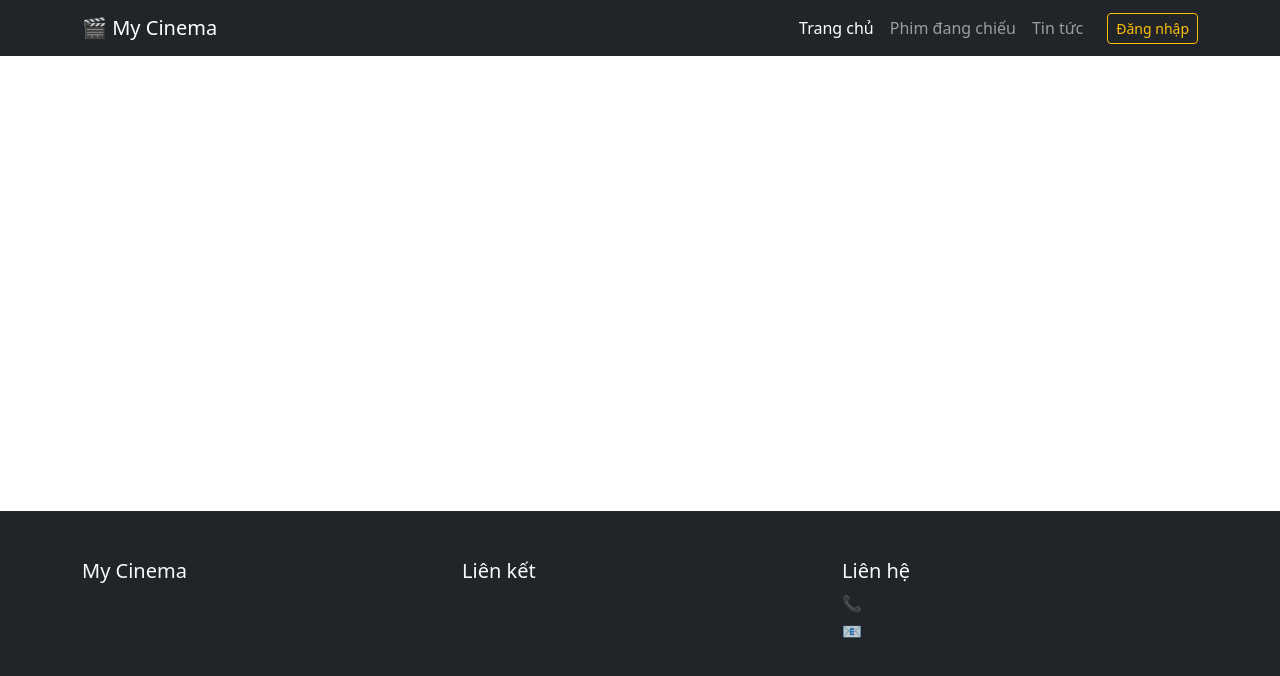
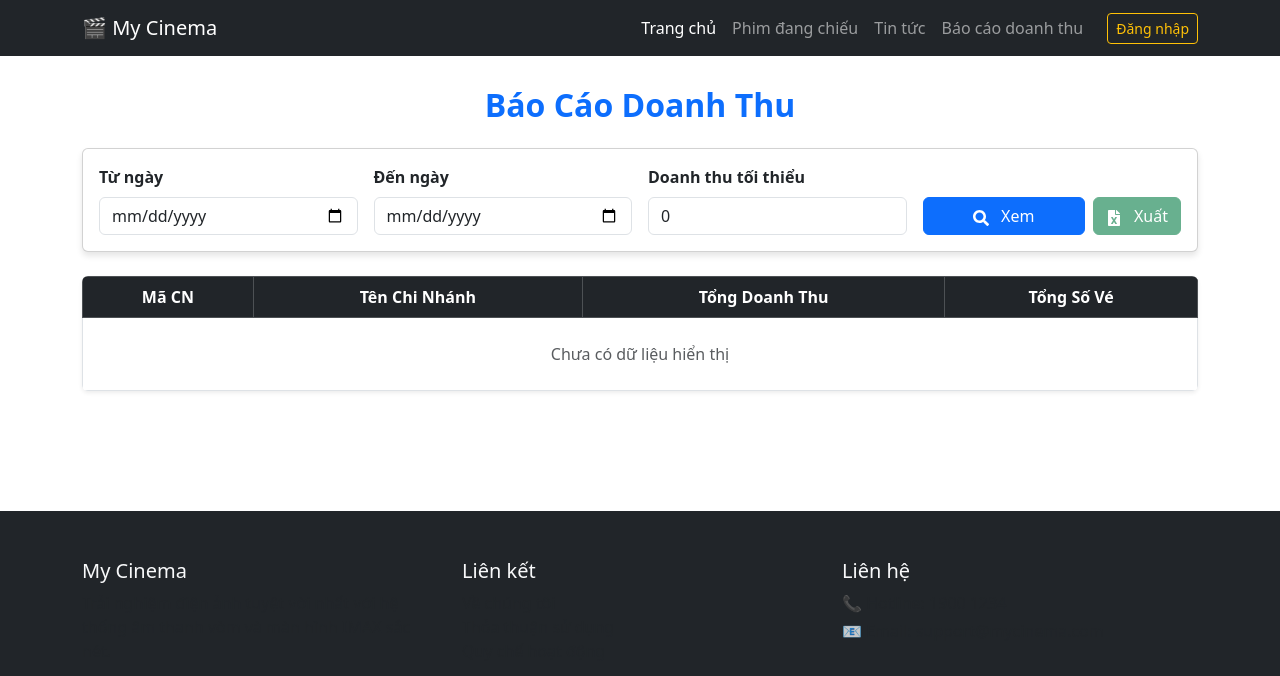
Before and after one commit to DinhTri23/database-251-cinema-be, a React (Create React App) app: page /revenue-report in a window 1280 px wide. Shown: the top 676 px of the page. Built offline with nearby package versions, Linux system fonts and the light colour scheme.

Commit message:
Revenue task 3.2

```diff
--- a/src/components/Header.js
+++ b/src/components/Header.js
@@ -36,6 +36,9 @@ const Header = () => {
               <li className="nav-item">
                 <Link className="nav-link" to="/news">Tin tức</Link>
               </li>
+              <li className="nav-item">
+                <Link className="nav-link" to="/revenue-report">Báo cáo doanh thu</Link>
+              </li>
             </ul>
 
             {/* Nút Đăng nhập/Đăng ký */}
--- /dev/null
+++ b/src/pages/Home/RevenueReport/RevenueReport.js
@@ -0,0 +1,134 @@
+import React, { useState } from 'react';
+import { FaSearch, FaFileExcel, FaSpinner } from 'react-icons/fa';
+// Import Service đã tách ra (Bước 2)
+import { getBranchIncome } from '../../../services/reportService';
+// Import SCSS Module
+import styles from './RevenueReport.module.scss';
+
+const RevenueReport = () => {
+  const [filters, setFilters] = useState({
+    fromDate: '',
+    toDate: '',
+    minRevenue: 0
+  });
+  const [reportData, setReportData] = useState([]);
+  const [loading, setLoading] = useState(false);
+  const [error, setError] = useState(null);
+
+  const handleChange = (e) => {
+    setFilters({ ...filters, [e.target.name]: e.target.value });
+  };
+
+  const handleSearch = async (e) => {
+    e.preventDefault();
+    setLoading(true);
+    setError(null);
+
+    try {
+      // Gọi qua service thay vì axios trực tiếp
+      const data = await getBranchIncome(filters.fromDate, filters.toDate, filters.minRevenue);
+      setReportData(data);
+    } catch (err) {
+      console.error(err);
+      setError("Lỗi kết nối hoặc không tải được dữ liệu.");
+
+      // --- MOCK DATA (Xóa khi có Backend) ---
+      setReportData([
+        { BranchID: 'CN01', BranchName: 'Cinema Quận 1', TotalRevenue: 15000000, TotalTicket: 150 },
+        { BranchID: 'CN02', BranchName: 'Cinema Gò Vấp', TotalRevenue: 8500000, TotalTicket: 80 },
+      ]);
+      // --------------------------------------
+    } finally {
+      setLoading(false);
+    }
+  };
+
+  const handleExportCSV = () => {
+    if (reportData.length === 0) return;
+    const headers = ["Mã Chi Nhánh", "Tên Chi Nhánh", "Tổng Doanh Thu", "Tổng Số Vé"];
+    const rows = reportData.map(item => [
+      item.BranchID,
+      `"${item.BranchName}"`,
+      item.TotalRevenue,
+      item.TotalTicket
+    ]);
+    const csvContent = [headers.join(','), ...rows.map(row => row.join(','))].join('\n');
+    const blob = new Blob(['\uFEFF' + csvContent], { type: 'text/csv;charset=utf-8;' });
+    const url = URL.createObjectURL(blob);
+    const link = document.createElement('a');
+    link.href = url;
+    link.download = `BaoCao_DoanhThu_${new Date().toISOString().slice(0,10)}.csv`;
+    link.click();
+  };
+
+  // Helper format tiền
+  const formatVND = (price) => new Intl.NumberFormat('vi-VN', { style: 'currency', currency: 'VND' }).format(price);
+
+  return (
+    <div className={`container ${styles.wrapper}`}>
+      <h2 className="mb-4 text-center text-primary fw-bold">Báo Cáo Doanh Thu</h2>
+
+      {/* Filter Section */}
+      <div className={`card mb-4 ${styles.filterCard}`}>
+        <div className="card-body">
+          <form onSubmit={handleSearch} className="row g-3 align-items-end">
+            <div className="col-md-3">
+              <label className="form-label fw-bold">Từ ngày</label>
+              <input type="date" className="form-control" name="fromDate" value={filters.fromDate} onChange={handleChange} required />
+            </div>
+            <div className="col-md-3">
+              <label className="form-label fw-bold">Đến ngày</label>
+              <input type="date" className="form-control" name="toDate" value={filters.toDate} onChange={handleChange} required />
+            </div>
+            <div className="col-md-3">
+              <label className="form-label fw-bold">Doanh thu tối thiểu</label>
+              <input type="number" className="form-control" name="minRevenue" value={filters.minRevenue} onChange={handleChange} placeholder="0" />
+            </div>
+            <div className="col-md-3 d-flex gap-2">
+              <button type="submit" className="btn btn-primary flex-grow-1" disabled={loading}>
+                {loading ? <FaSpinner className="fa-spin" /> : <><FaSearch className="me-2"/> Xem</>}
+              </button>
+              <button type="button" className="btn btn-success" onClick={handleExportCSV} disabled={reportData.length === 0}>
+                <FaFileExcel className="me-2"/> Xuất
+              </button>
+            </div>
+          </form>
+        </div>
+      </div>
+
+      {error && <div className="alert alert-danger" role="alert">{error}</div>}
+
+      {/* Table Section */}
+      <div className="table-responsive shadow-sm rounded">
+        <table className="table table-hover table-bordered mb-0">
+          <thead className="table-dark text-center">
+            <tr>
+              <th>Mã CN</th>
+              <th>Tên Chi Nhánh</th>
+              <th>Tổng Doanh Thu</th>
+              <th>Tổng Số Vé</th>
+            </tr>
+          </thead>
+          <tbody>
+            {reportData.length > 0 ? (
+              reportData.map((item, index) => (
+                <tr key={index}>
+                  <td className="text-center">{item.BranchID}</td>
+                  <td>{item.BranchName}</td>
+                  <td className="text-end fw-bold text-success">{formatVND(item.TotalRevenue)}</td>
+                  <td className="text-center">{item.TotalTicket}</td>
+                </tr>
+              ))
+            ) : (
+              <tr>
+                <td colSpan="4" className="text-center py-4 text-muted">Chưa có dữ liệu hiển thị</td>
+              </tr>
+            )}
+          </tbody>
+        </table>
+      </div>
+    </div>
+  );
+};
+
+export default RevenueReport;
--- /dev/null
+++ b/src/pages/Home/RevenueReport/RevenueReport.module.scss
@@ -0,0 +1,12 @@
+.wrapper {
+  margin-top: 30px;
+  padding-bottom: 50px;
+}
+
+.filterCard {
+  border: none;
+  box-shadow: 0 4px 6px rgba(0, 0, 0, 0.1);
+  background-color: #f8f9fa;
+}
+
+// Tùy chỉnh thêm nếu cần
--- a/src/routes/AppRoutes.js
+++ b/src/routes/AppRoutes.js
@@ -1,6 +1,7 @@
 import React from "react";
 import { BrowserRouter as Router, Routes, Route } from "react-router-dom";
 import Home from "../pages/Home/Home";
+import RevenueReport from "../pages/Home/RevenueReport/RevenueReport.js";
 import Header from "../components/Header";
 import Footer from "../components/Footer";
 
@@ -16,6 +17,7 @@ const AppRoutes = () => {
         <div className="flex-grow-1">
           <Routes>
             <Route path="/" element={<Home />} />
+            <Route path="/revenue-report" element={<RevenueReport />} />
             {/* Các route khác... */}
           </Routes>
         </div>
--- /dev/null
+++ b/src/services/reportService.js
@@ -0,0 +1,24 @@
+import api from './api';
+
+/**
+ * Lấy báo cáo doanh thu theo chi nhánh
+ * @param {string} fromDate - Ngày bắt đầu (YYYY-MM-DD)
+ * @param {string} toDate - Ngày kết thúc (YYYY-MM-DD)
+ * @param {number} minRevenue - Doanh thu tối thiểu
+ * @returns {Promise} - Danh sách báo cáo doanh thu
+ */
+export const getBranchIncome = async (fromDate, toDate, minRevenue) => {
+  try {
+    const response = await api.get('/api/reports/branch-income', {
+      params: {
+        fromDate,
+        toDate,
+        minRevenue
+      }
+    });
+    return response.data;
+  } catch (error) {
+    console.error('Error fetching branch income report:', error);
+    throw error;
+  }
+};
```
